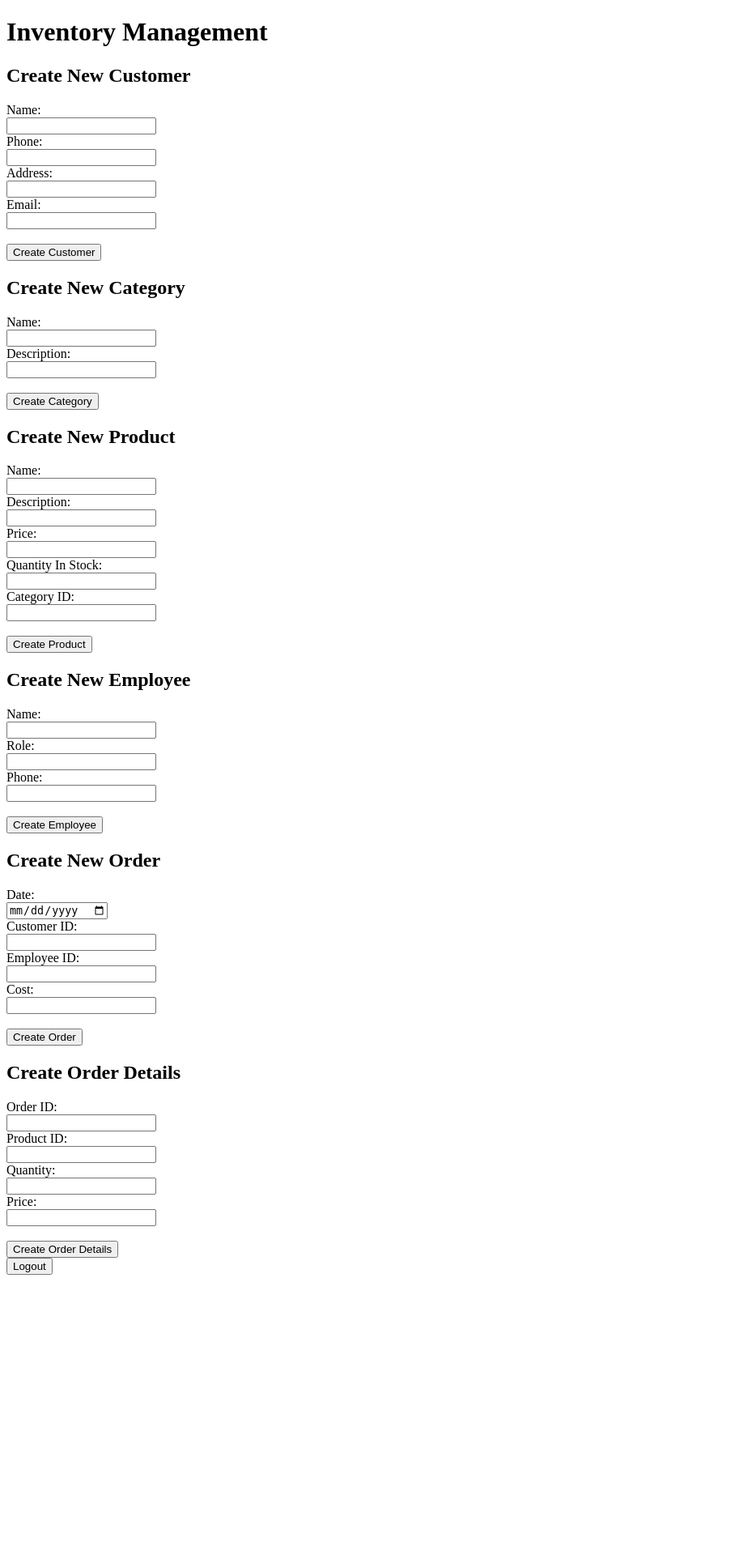
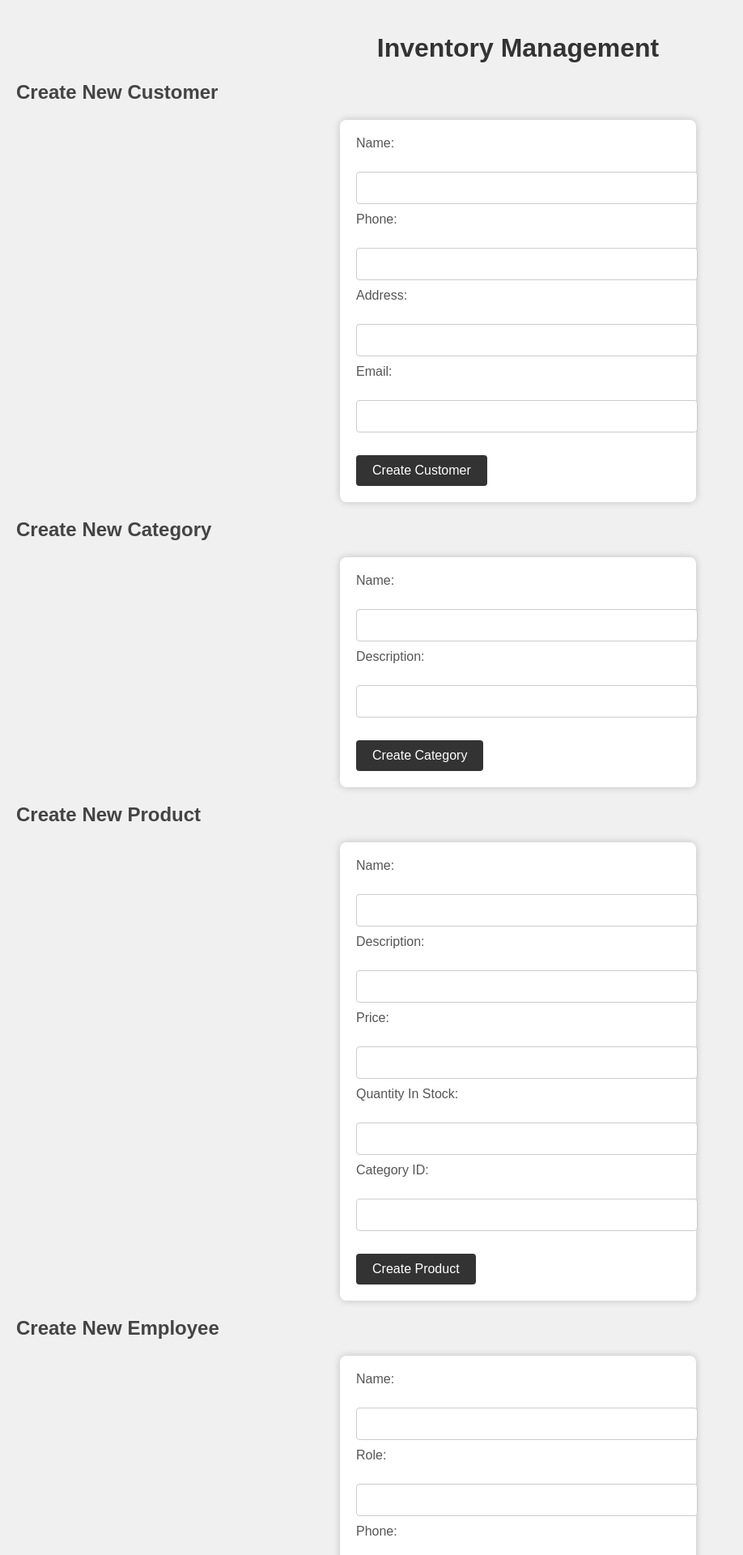
Before and after one commit to Abdullah171/inventory, a FastAPI app: page /inventory in a window 1280 px wide. Shown: the top 1920 px of the page at 81% size, without its empty margins (0-918 px from the left). Before the commit the page ends 1574 px from the top, so only its background shows below. Run offline with FastAPI, Linux system fonts and the light colour scheme.

```diff
--- a/templates/inventory.html
+++ b/templates/inventory.html
@@ -3,6 +3,81 @@
 <head>
     <title>Inventory</title>
 </head>
+<style>
+    body {
+        font-family: Arial, sans-serif;
+        background-color: #f0f0f0;
+        margin: 0;
+        padding: 20px;
+    }
+
+    h1 {
+        text-align: center;
+        color: #333;
+    }
+
+    h2 {
+        margin-top: 20px;
+        color: #444;
+    }
+
+    form {
+        max-width: 400px;
+        margin: 0 auto;
+        background-color: #fff;
+        padding: 20px;
+        border-radius: 8px;
+        box-shadow: 0px 0px 10px rgba(0, 0, 0, 0.2);
+    }
+
+    label {
+        display: block;
+        margin-bottom: 8px;
+        color: #555;
+    }
+
+    input[type="text"],
+    input[type="number"],
+    input[type="email"],
+    input[type="date"] {
+        width: 100%;
+        padding: 10px;
+        margin-bottom: 10px;
+        border: 1px solid #ccc;
+        border-radius: 4px;
+        font-size: 16px;
+    }
+
+    input[type="submit"] {
+        background-color: #333;
+        color: #fff;
+        border: none;
+        padding: 10px 20px;
+        border-radius: 4px;
+        cursor: pointer;
+        font-size: 16px;
+    }
+
+    input[type="submit"]:hover {
+        background-color: #555;
+    }
+
+    button#logoutButton {
+        display: block;
+        margin: 20px auto;
+        background-color: #ff5722;
+        color: #fff;
+        border: none;
+        padding: 10px 20px;
+        border-radius: 4px;
+        cursor: pointer;
+        font-size: 16px;
+    }
+
+    button#logoutButton:hover {
+        background-color: #e64a19;
+    }
+</style>
 <body>
     <h1>Inventory Management</h1>
 
@@ -106,10 +181,10 @@
 
 
     <!-- Logout Button -->
-    <button id="logoutButton">Logout</button>
+<button id="logoutButton">Logout</button>
 
 
-    <script>
+<script>
         // Use the stored token for authentication in API requests
         const token = localStorage.getItem('token');
 
```
Also changed, not shown: templates/login.html (+124 -1 lines).
